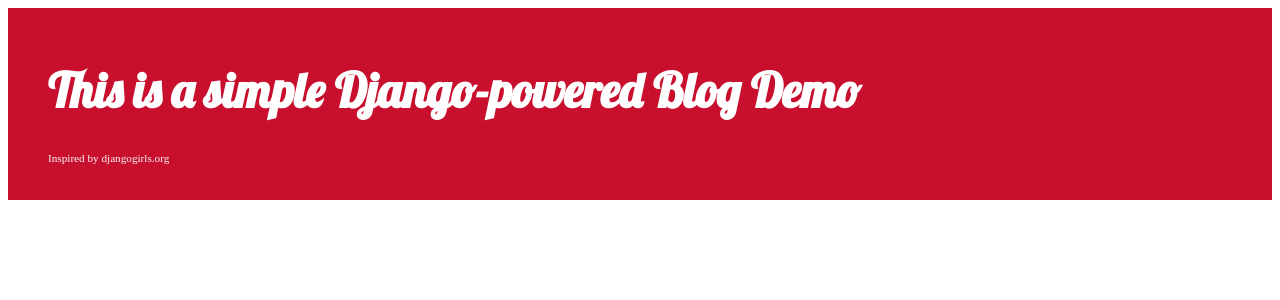
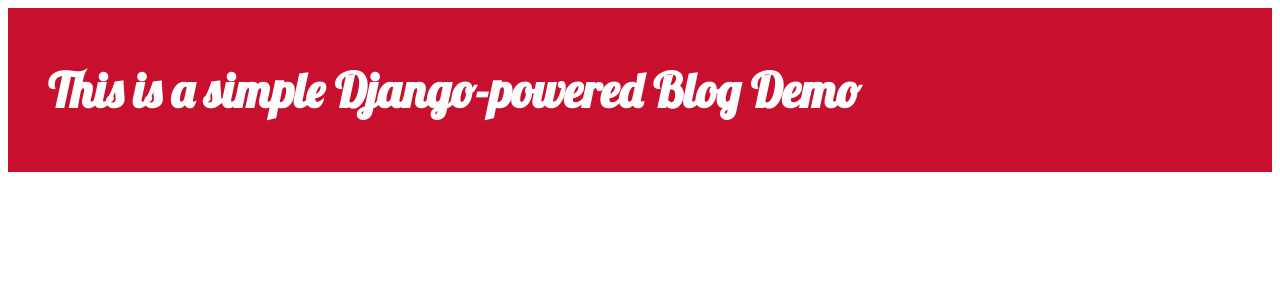
Before and after one commit to ErikUckert/django-demo, a Django app: page / in a window 1280 px wide. Shown: the top 300 px of the page. Run offline with Django 3.2, Linux system fonts and the light colour scheme; data that the repository does not hold is empty.

Commit message:
changes header

```diff
--- a/blog/templates/blog/base.html
+++ b/blog/templates/blog/base.html
@@ -7,7 +7,6 @@
     <body>
         <div class="page-header">
             <h1><a href="/">This is a simple Django-powered Blog Demo</a></h1>
-            <p><a href="http://djangogirls.org">Inspired by djangogirls.org</a></p>
         </div>
         <div class="content-container">
             <div class="row">
```
